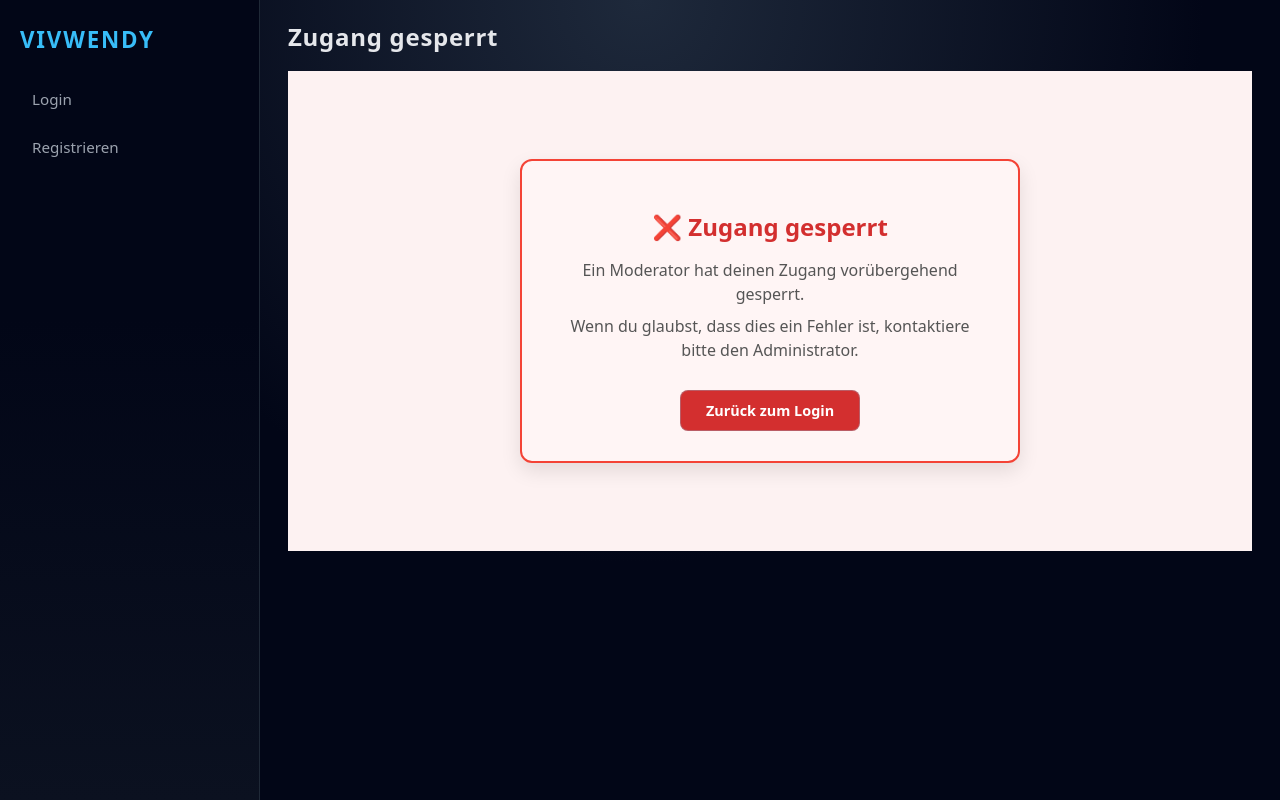
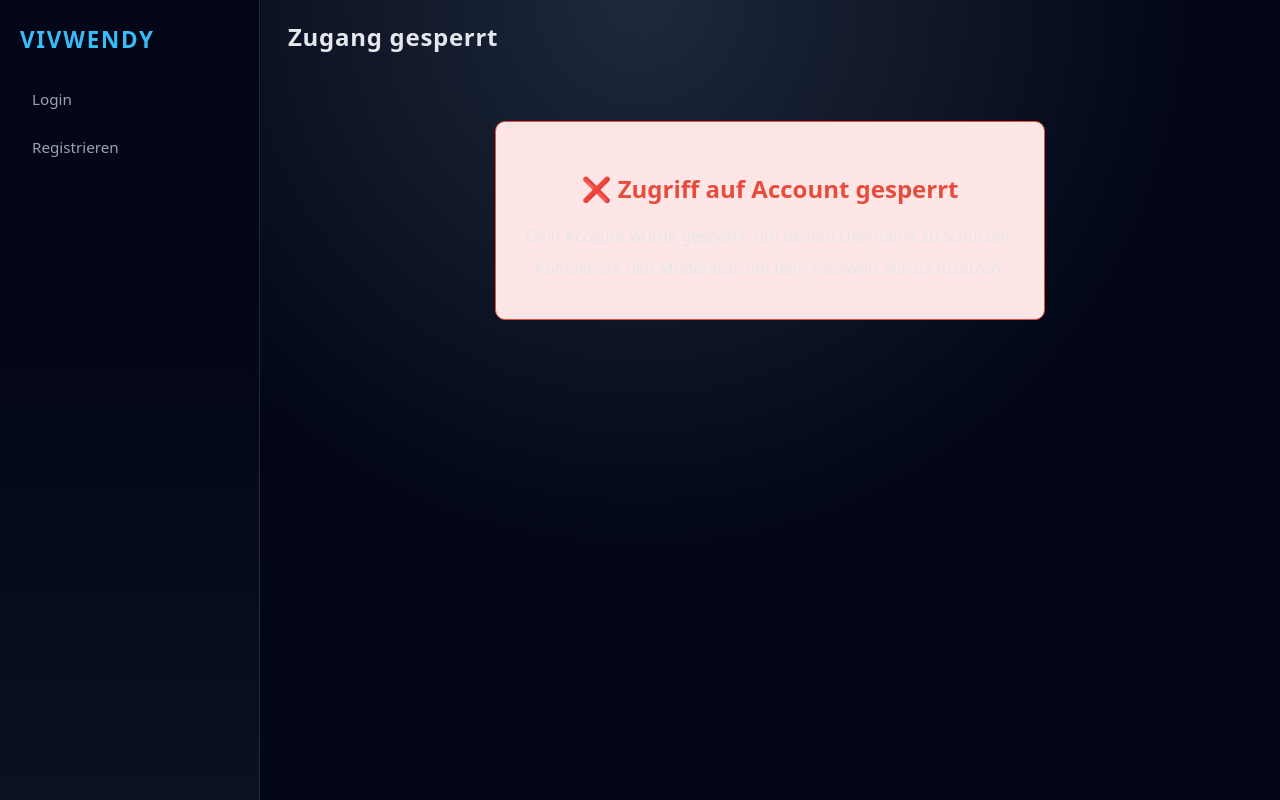
Before and after one commit to luki2005/vivendy, a Flask app: template templates/banned.html in a window 1280 px wide. Run offline with Flask 3, Linux system fonts and the light colour scheme; the template is opened without the code that fills it, so the values that code supplies are empty.

Commit message:
Update banned.html

```diff
--- a/templates/banned.html
+++ b/templates/banned.html
@@ -4,63 +4,26 @@
 {% block header %}Zugang gesperrt{% endblock %}
 
 {% block content %}
-<div class="banned-container">
-  <div class="banned-box">
-    <h2>❌ Zugang gesperrt</h2>
-    <p>Ein Moderator hat deinen Zugang vorübergehend gesperrt.</p>
-    {% if reason %}
-      <p><strong>Grund:</strong> {{ reason }}</p>
-    {% endif %}
-    <p>Wenn du glaubst, dass dies ein Fehler ist, kontaktiere bitte den Administrator.</p>
-    <a href="{{ url_for('login') }}" class="btn">Zurück zum Login</a>
-  </div>
+<div class="banned-box">
+  <h2>❌ Zugriff auf Account gesperrt</h2>
+  <p>Dein Account wurde gesperrt, um deinen Username zu schützen.</p>
+  {% if reason %}
+    <p><strong>Grund:</strong> {{ reason }}</p>
+  {% endif %}
+  <p>Kontaktiere den Moderator, um dein Passwort zurückzusetzen.</p>
 </div>
 
 <style>
-  .banned-container {
-    display: flex;
-    justify-content: center;
-    align-items: center;
-    min-height: 60vh;
-    padding: 20px;
-    background-color: #fdf2f2;
-  }
-
-  .banned-box {
-    background-color: #fff5f5;
-    border: 2px solid #f44336;
-    border-radius: 12px;
-    padding: 30px;
-    max-width: 500px;
-    text-align: center;
-    box-shadow: 0 8px 20px rgba(0,0,0,0.1);
-  }
-
-  .banned-box h2 {
-    color: #d32f2f;
-    margin-bottom: 15px;
-  }
-
-  .banned-box p {
-    color: #555;
-    margin: 8px 0;
-    line-height: 1.5;
-  }
-
-  .banned-box a.btn {
-    display: inline-block;
-    margin-top: 20px;
-    padding: 10px 25px;
-    background-color: #d32f2f;
-    color: #fff;
-    text-decoration: none;
-    font-weight: bold;
-    border-radius: 8px;
-    transition: background-color 0.3s;
-  }
-
-  .banned-box a.btn:hover {
-    background-color: #b71c1c;
-  }
+.banned-box {
+  background-color: #ffe6e6;
+  border: 1px solid #e74c3c;
+  padding: 30px;
+  border-radius: 10px;
+  max-width: 600px;
+  margin: 50px auto;
+  text-align: center;
+}
+.banned-box h2 { color: #e74c3c; }
+.banned-box p { font-size: 16px; margin: 10px 0; }
 </style>
 {% endblock %}
```
